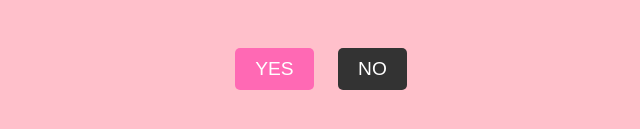
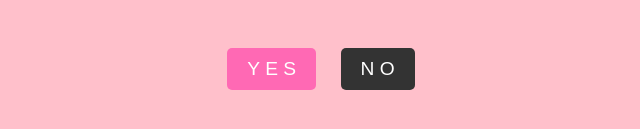
Before and after one commit to SleepyAsh07/Valentine-card, a plain HTML site: page index.html in a window 1280 px wide. Shown: the part 389-518 px from the top of the page, without its empty margins (319-959 px from the left). Drawn offline with Linux system fonts and the light colour scheme.

Commit message:
Update index.html

```diff
--- a/index.html
+++ b/index.html
@@ -44,8 +44,8 @@
 
     <h1>Will YOU be my Valentine?</h1>
     <div class="buttons">
-        <button class="yes" onclick="valentineResponse(true)">YES</button>
-        <button class="no" onclick="valentineResponse(false)">NO</button>
+        <button class="yes" onclick="valentineResponse(true)">Y E S</button>
+        <button class="no" onclick="valentineResponse(false)">N O</button>
     </div>
 
     <script>
```
